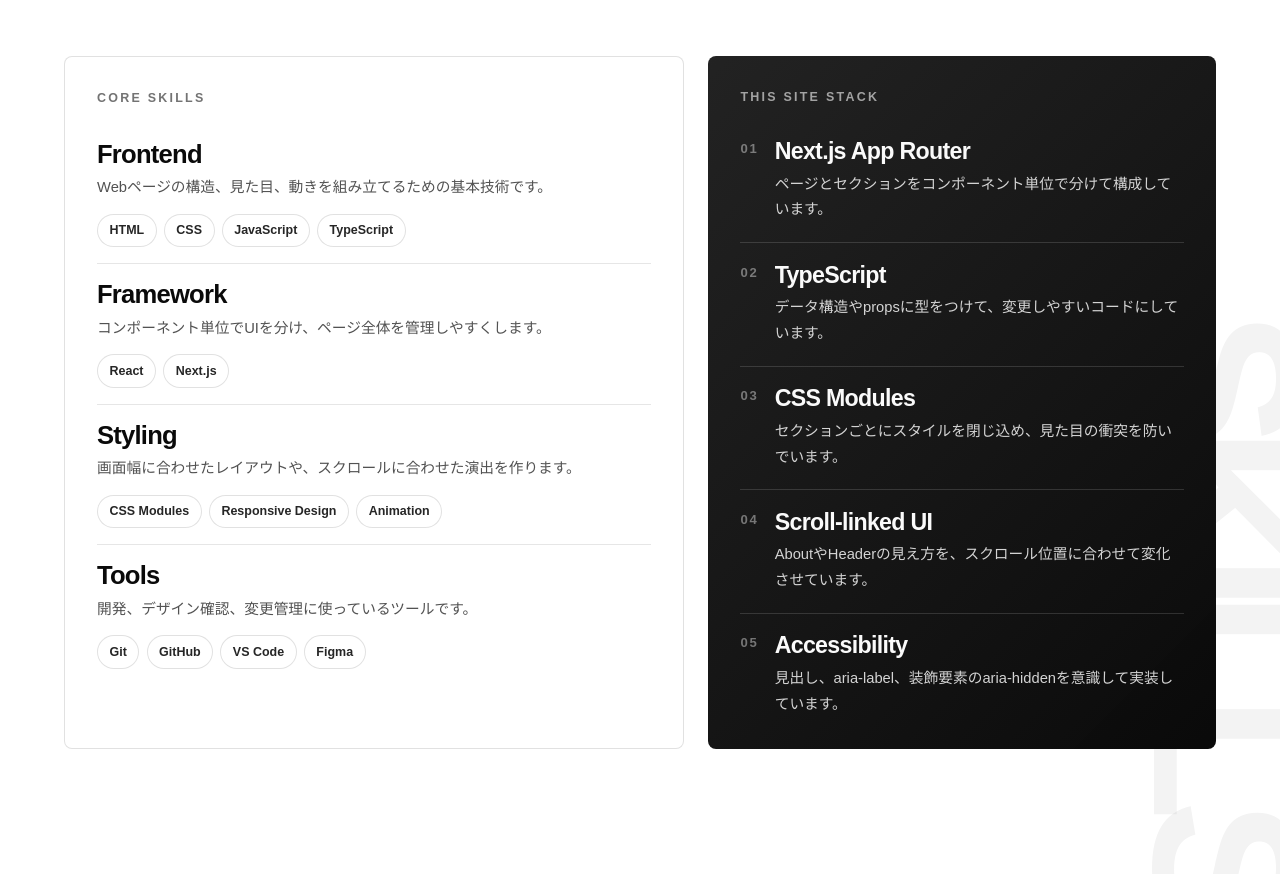
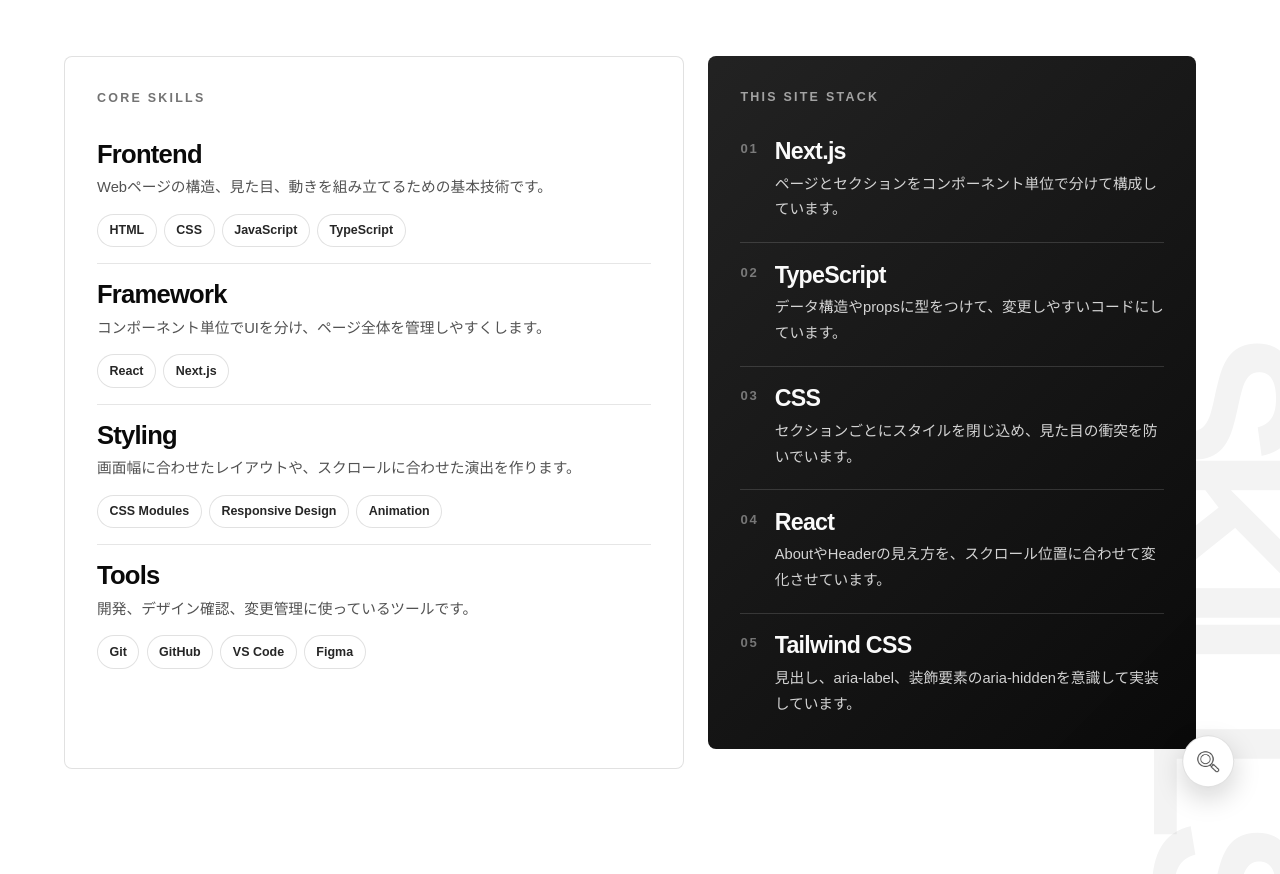
Before and after one commit to kousei2071/my-app, a Next.js app: page / in a window 1280 px wide. Shown: the part 3460-4334 px from the top of the page. Built offline with nearby package versions, Linux system fonts and the light colour scheme.

Commit message:
skillsの詳細ボタンを作成（UIのみ）

```diff
--- a/app/components/skills/SkillsSection.module.css
+++ b/app/components/skills/SkillsSection.module.css
@@ -71,6 +71,12 @@
   border: 1px solid rgb(10 10 10 / 12%);
   background: rgb(255 255 255 / 74%);
   backdrop-filter: blur(18px);
+}
+
+.stackColumn {
+  position: relative;
+  padding-right: 1.25rem;
+  padding-bottom: 1.25rem;
 }
 
 .stackCard {
@@ -153,6 +159,45 @@
   list-style: none;
 }
 
+.stackButton {
+  position: absolute;
+  right: 0;
+  bottom: 0;
+  z-index: 2;
+  display: inline-flex;
+  align-items: center;
+  justify-content: center;
+  width: 3.25rem;
+  height: 3.25rem;
+  border: 1px solid rgb(10 10 10 / 12%);
+  border-radius: 9999px;
+  background: #ffffff;
+  box-shadow: 0 10px 28px rgb(10 10 10 / 18%);
+  text-decoration: none;
+  transform: translate(35%, 35%);
+  transition:
+    transform 180ms ease,
+    box-shadow 180ms ease,
+    background 180ms ease;
+}
+
+.stackButton:hover {
+  transform: translate(35%, 35%) scale(1.05);
+  box-shadow: 0 14px 32px rgb(10 10 10 / 22%);
+}
+
+.stackButton:focus-visible {
+  outline: 2px solid #0a0a0a;
+  outline-offset: 3px;
+}
+
+.stackButtonIcon {
+  display: block;
+  width: 1.35rem;
+  height: 1.35rem;
+  object-fit: contain;
+}
+
 .stackItem {
   display: grid;
   grid-template-columns: auto minmax(0, 1fr);
--- a/app/components/skills/SkillsSection.tsx
+++ b/app/components/skills/SkillsSection.tsx
@@ -1,3 +1,4 @@
+import Image from 'next/image';
 import styles from './SkillsSection.module.css';
 
 const skillGroups = [
@@ -25,7 +26,7 @@
 
 const siteStack = [
   {
-    name: 'Next.js App Router',
+    name: 'Next.js',
     description: 'ページとセクションをコンポーネント単位で分けて構成しています。',
   },
   {
@@ -33,15 +34,15 @@
     description: 'データ構造やpropsに型をつけて、変更しやすいコードにしています。',
   },
   {
-    name: 'CSS Modules',
+    name: 'CSS',
     description: 'セクションごとにスタイルを閉じ込め、見た目の衝突を防いでいます。',
   },
   {
-    name: 'Scroll-linked UI',
+    name: 'React',
     description: 'AboutやHeaderの見え方を、スクロール位置に合わせて変化させています。',
   },
   {
-    name: 'Accessibility',
+    name: 'Tailwind CSS',
     description: '見出し、aria-label、装飾要素のaria-hiddenを意識して実装しています。',
   },
 ];
@@ -82,6 +83,7 @@
             </div>
           </div>
 
+          <div className={styles.stackColumn}>
             <div className={styles.stackCard}>
               <p className={styles.cardLabel}>This Site Stack</p>
               <ol className={styles.stackList}>
@@ -96,6 +98,22 @@
                 ))}
               </ol>
             </div>
+            <a
+              href="https://github.com/"
+              className={styles.stackButton}
+              target="_blank"
+              rel="noreferrer noopener"
+              aria-label="GitHubで詳しく見る"
+            >
+              <Image
+                src="/icons/search.png"
+                alt=""
+                width={22}
+                height={22}
+                className={styles.stackButtonIcon}
+              />
+            </a>
+          </div>
         </div>
       </div>
     </section>
```
Also changed, not shown: public/icons/search.png (added). Lines whose indentation alone changed are shown as unchanged.
